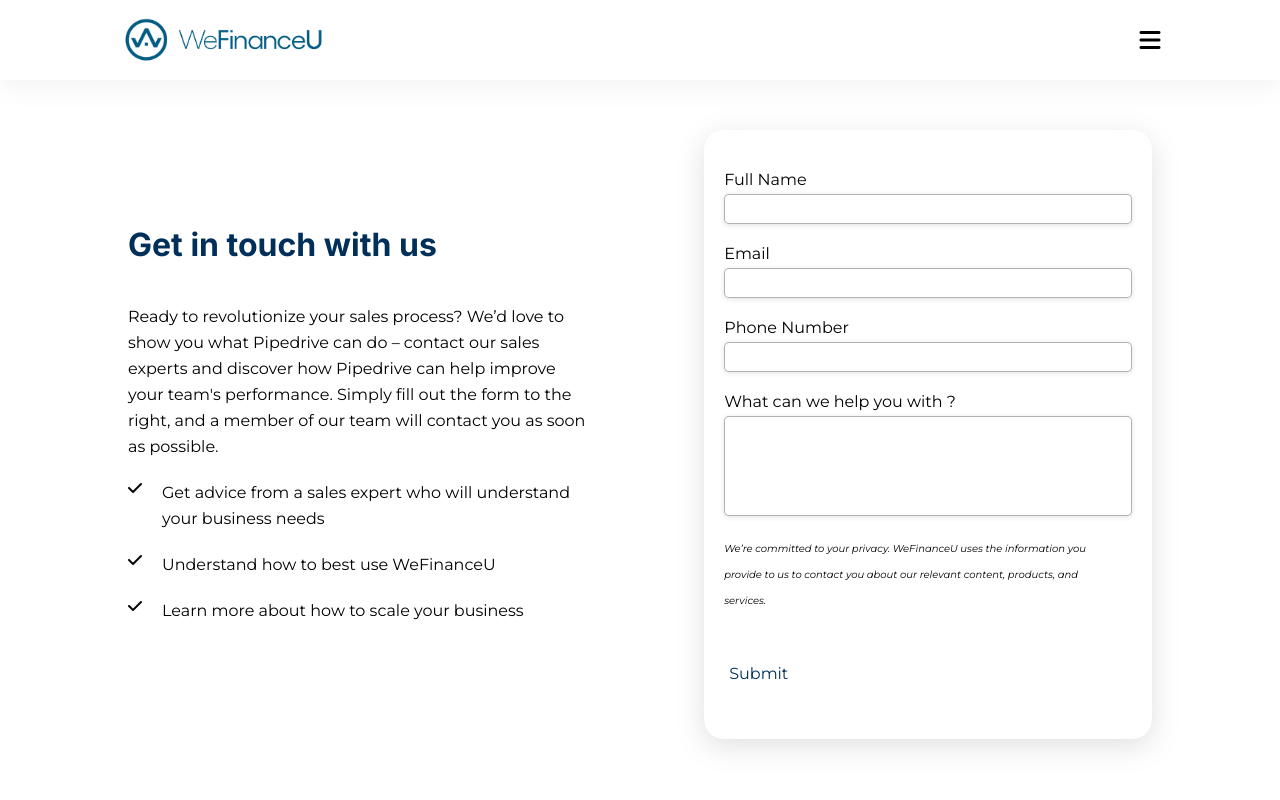
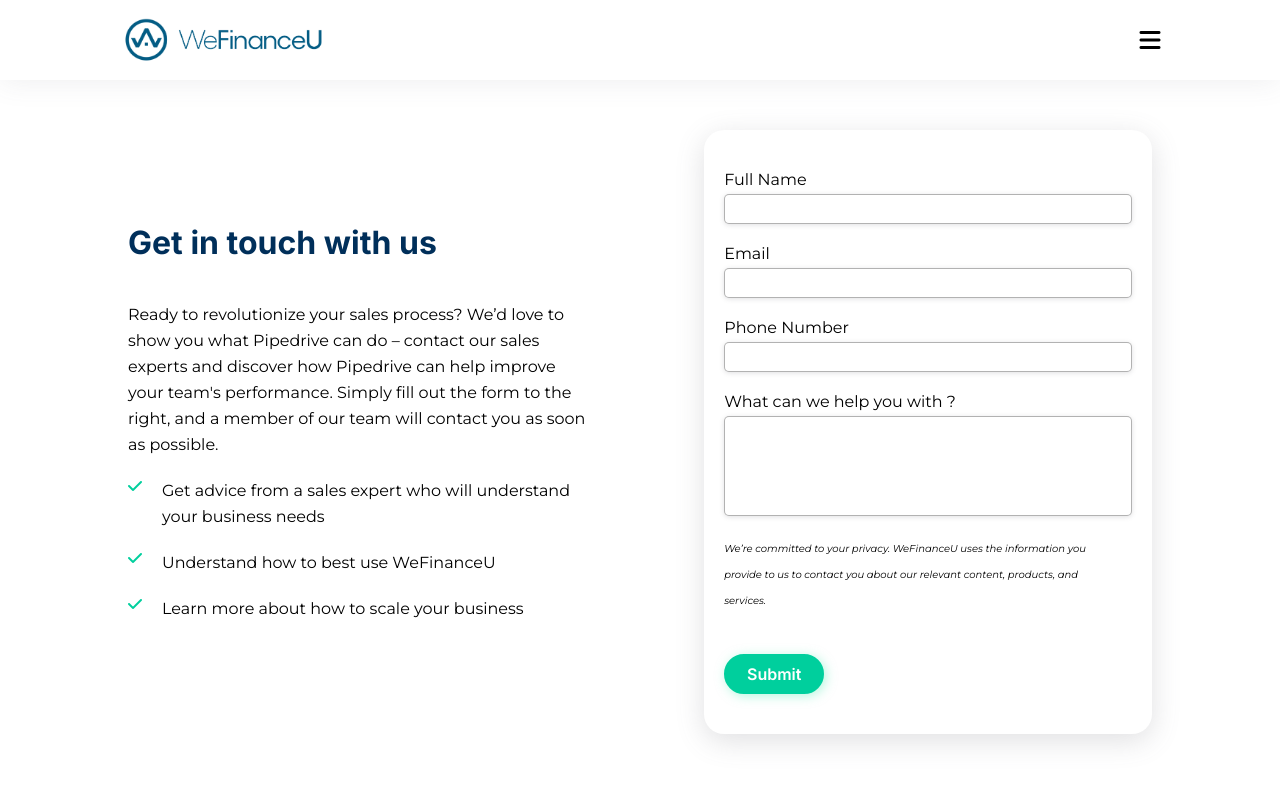
Before and after one commit to GabGo51/wefinanceu, a React (Create React App) app: page /contact in a window 1280 px wide. Shown: the top 800 px of the page. Built offline with nearby package versions, Linux system fonts and the light colour scheme.

Commit message:
today start

```diff
--- a/src/Globalstyles.js
+++ b/src/Globalstyles.js
@@ -6,6 +6,7 @@
     --main:#002F5A;
     --main-p:#003A52;
     --green:#00cf9d;
+    --green-light:#00cf9d55; //the two last number are for opacity
     --secondary:#f6f6f6;
     --faded-grey:rgba(139, 139, 139, 0.10);
   }
@@ -103,7 +104,7 @@
     justify-content: center;
     border-radius: 30px;
     background: var(--green, #FFB22B);
-    box-shadow: 2px 4px 20.3px 0px rgba(107, 240, 192, 0.50);
+    box-shadow: 2px 2px 10.3px 0px rgba(107, 240, 192, 0.50);
 
     color: #FFF;
     border: 2px solid var(--green);
--- a/src/components/Contact/Form.js
+++ b/src/components/Contact/Form.js
@@ -61,22 +61,22 @@
         </p>
         <div className="bottom">
           {loading && (
-            <button disabled="true" className="login-button loading">
+            <button disabled="true" className="try-button loading">
               <img src={loadingCircle} />
             </button>
           )}
           {sent && (
-            <button disabled="true" className="login-button loading">
+            <button disabled="true" className="try-button loading">
               <i className="fa-solid fa-check"></i>
             </button>
           )}
           {error && (
-            <button disabled="true" className="login-button loading">
+            <button disabled="true" className="try-button loading">
               <i className="fa-solid fa-xmark"></i>
             </button>
           )}
           {!loading && !sent && !error && (
-            <button type="submit" className="login-button">
+            <button type="submit" className="try-button">
               Submit
             </button>
           )}
@@ -150,13 +150,15 @@
     button {
       margin-top: 20px;
       margin-right: 20px;
+      width: 100px;
+      height: 40px;
       img {
         width: 30px;
       }
     }
 
     .loading {
-      background-color: var(--main-color);
+      background-color: var(--green);
       color: white;
       cursor: not-allowed;
     }
--- a/src/components/Contact/Text.js
+++ b/src/components/Contact/Text.js
@@ -41,7 +41,7 @@
 
   i{
     margin-right: 20px;
-    color: var(--main-color);
+    color: var(--green);
   }
 }
 @media (max-width:950px){
--- a/src/components/Footer.js
+++ b/src/components/Footer.js
@@ -197,6 +197,10 @@
     font-size: 12px;
     cursor: pointer;
   }
+
+  .try-button{
+    margin-top: 20px;
+  }
 `;
 
 export default Footer;
--- a/src/components/Home/Benefits.js
+++ b/src/components/Home/Benefits.js
@@ -116,7 +116,7 @@
 const Img = styled.div`
   position: relative;
   div {
-    background-color: green;
+    background-color: grey;
     width: 400px;
     height: 600px;
     border-radius: 40px;
--- a/src/components/Product/HowTo.js
+++ b/src/components/Product/HowTo.js
@@ -6,7 +6,7 @@
   return (
     <Container>
 
-      <motion.div initial={{scaleY:0, opacity:0.5}} animate= {{scaleY:1, opacity:1}} transition={{duration:0.75, delay:0.2, type:spring}} className="video"></motion.div>
+      {/* <motion.div initial={{scaleY:0, opacity:0.5}} animate= {{scaleY:1, opacity:1}} transition={{duration:0.75, delay:0.2, type:spring}} className="video"></motion.div> */}
       <h2>How WeFinanceU works</h2>
       <div className="wrapper">
         <div className="text">
--- a/src/components/Product/Profiles.js
+++ b/src/components/Product/Profiles.js
@@ -109,12 +109,12 @@
     li {
       transition: 500ms;
       padding: 15px 30px;
-      border-radius: 10px;
+      border-radius: 30px;
       margin: 0 20px;
       cursor: pointer;
 
       &.active {
-        background-color: var(--light-color);
+        background-color: var(--green);
       }
     }
   }
```
